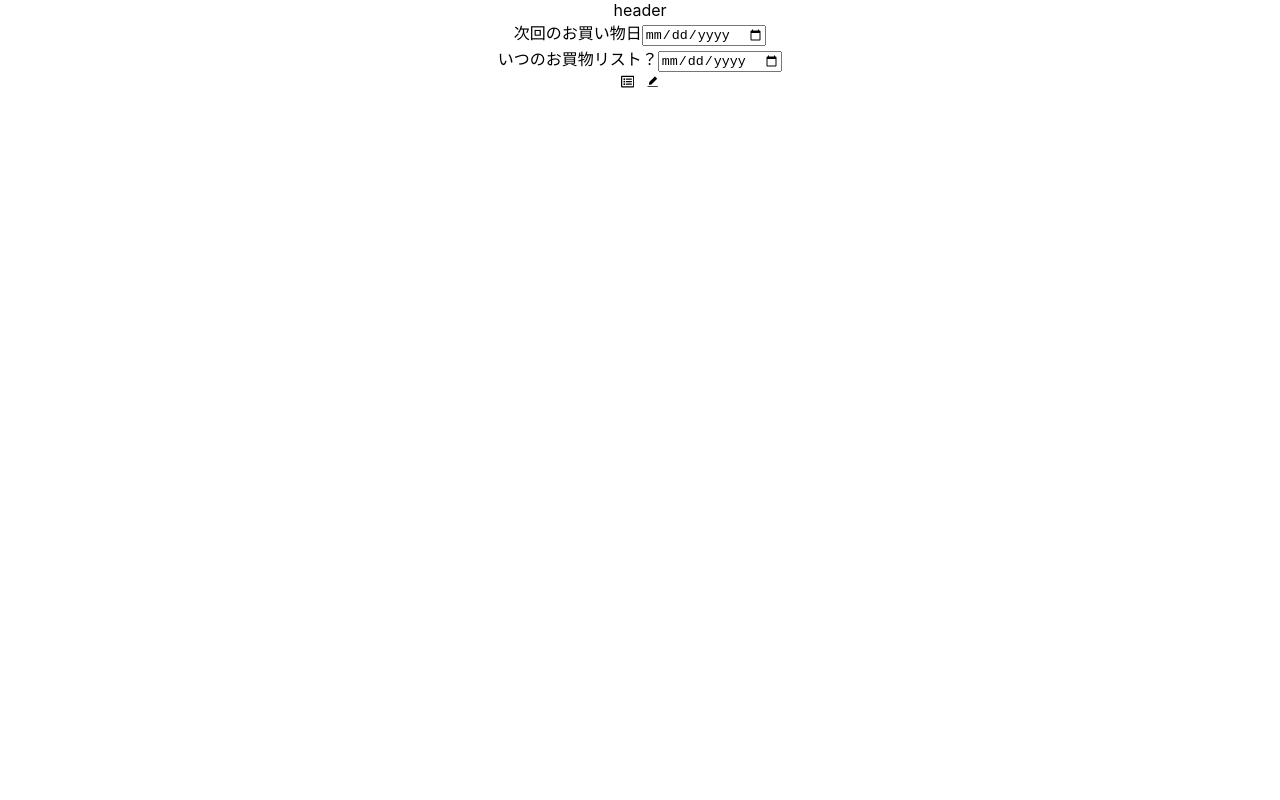
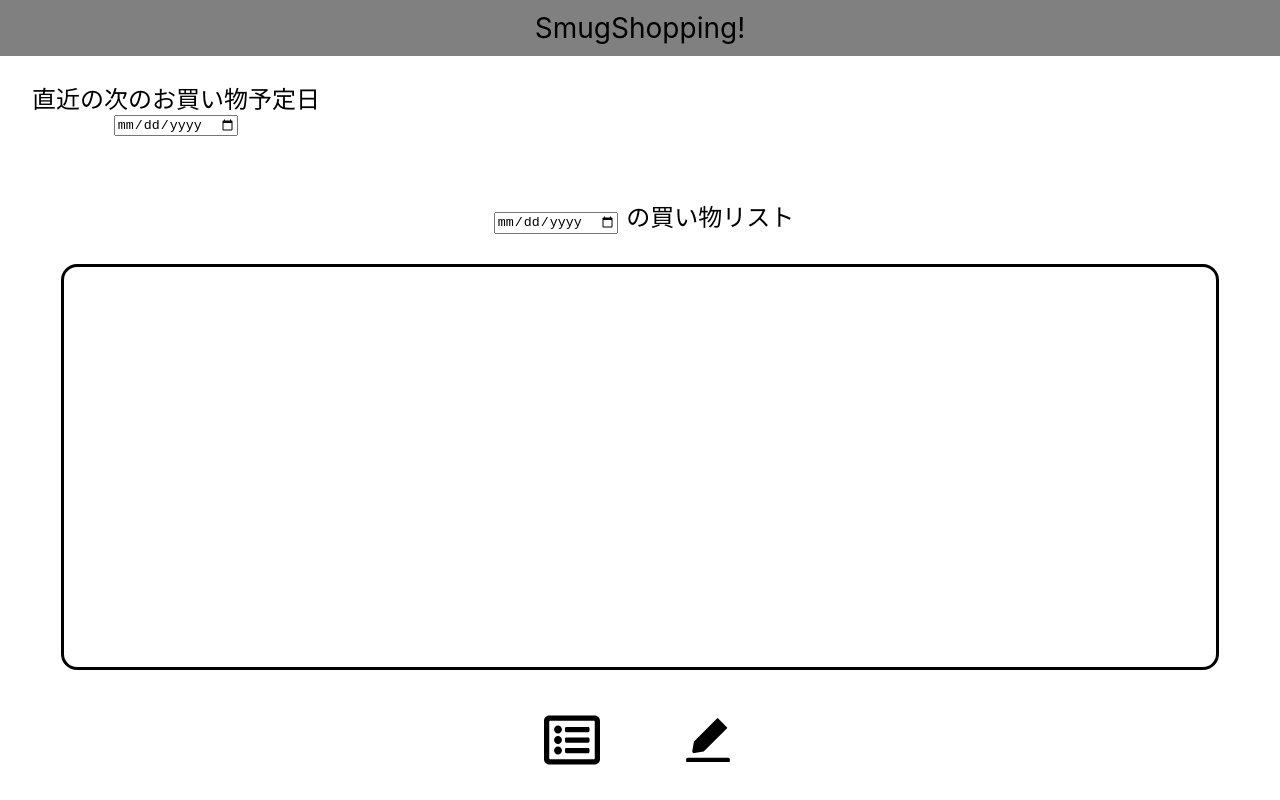
Before and after one commit to yoshinori-matsubara/bit-cruiser-green-field, a React (Create React App) app in the folder frontend/: page / in a window 1280 px wide. Built offline with nearby package versions, Linux system fonts and the light colour scheme.

Commit message:
CSSと編集画面制作途中

```diff
--- /dev/null
+++ b/frontend/src/Modal.jsx
@@ -0,0 +1,87 @@
+import React, { useState } from "react";
+import addBtn from "./components/styles/add.svg";
+export function Modal() {
+  // model関連
+  const [modalVisible, setModalVisible] = useState(false);
+
+  const openModal = () => {
+    setModalVisible(true);
+  };
+
+  const closeModal = () => {
+    setModalVisible(false);
+  };
+
+  const stopPropagation = (e) => {
+    e.stopPropagation();
+  };
+  //   登録処理
+  const [itemName, setItemName] = useState("");
+  const [itemStock, setItemStock] = useState(0);
+  const [consumptionDay, setConsumptionDay] = useState(0);
+  const [notificationStock, setNotificationStock] = useState(0);
+
+  const getItemName = (e) => setItemName(e.currentTarget.value);
+  const getItemStock = (e) => setItemStock(e.currentTarget.value);
+  const getConsumptionDay = (e) => setConsumptionDay(e.currentTarget.value);
+  const getNotificationStock = (e) =>
+    setNotificationStock(e.currentTarget.value);
+
+  const registerItem = () => {
+    const registrationDay = new Date();
+    const method = "POST";
+    const body = {
+      itemName,
+      itemStock,
+      consumptionDay,
+      notificationStock,
+      registrationDay,
+    };
+    const headers = {
+      "Content-Type": "application/json",
+    };
+    fetch("http://localhost:8080/api", {
+      method,
+      headers,
+      body: JSON.stringify(body),
+    })
+      .then((res) => {
+        if (res.status === 200)
+          console.log(`${JSON.stringify(body)}が登録できました！`);
+      })
+      .catch((res) => console.error(`${body}が登録できませんでした！`));
+  };
+
+  return (
+    <div>
+      <img
+        src={addBtn}
+        onClick={openModal}
+        alt="addBtn"
+        className="itemAddBtn"
+      ></img>
+
+      {modalVisible && (
+        <div id="modalArea" className="modalArea" onClick={closeModal}>
+          {/* Modal Content */}
+          <div className="addItemFrom" onClick={stopPropagation}>
+            <h2>消耗品の在庫登録</h2>
+            <label>品名</label>
+            <input type="text" onBlur={getItemName}></input>
+            <br></br>
+            <label>在庫量</label>
+            <input type="number" onBlur={getItemStock}></input>
+            <br></br>
+            <label>何日で１個使うか？</label>
+            <input type="number" onBlur={getConsumptionDay}></input>
+            <br></br>
+            <label>下回りたくない</label>
+            <input type="number" onBlur={getNotificationStock}></input>
+            <br></br>
+            <button onClick={(registerItem, closeModal)}>登録</button>
+          </div>
+        </div>
+      )}
+    </div>
+  );
+}
--- a/frontend/src/components/App.jsx
+++ b/frontend/src/components/App.jsx
@@ -4,6 +4,7 @@ import { List } from "./List";
 import Register from "./Register";
 import Footer from "./Footer";
 import "./styles/App.css";
+import "./styles/modal.css";
 
 export function App() {
   const [state, setState] = useState("list");
--- a/frontend/src/components/Footer.jsx
+++ b/frontend/src/components/Footer.jsx
@@ -1,21 +1,27 @@
 //npm install react-iconsを実施すると使用できる
 import { FaRegListAlt } from "react-icons/fa";
 import { AiFillEdit } from "react-icons/ai";
-import "./styles/Footer.css";
+// import "./styles/Footer.css";
 
 export default function Footer(props) {
   const { setState } = props;
   const changeMode = (e) => {
-    setState(e.currentTarget.value);
+    setState(e.currentTarget.id);
   };
   return (
     <footer>
-      <button className="footer__button" onClick={changeMode} value="list">
-        <FaRegListAlt />
-      </button>
-      <button className="footer__button" onClick={changeMode} value="regist">
-        <AiFillEdit />
-      </button>
+      <div className="footerBrock">
+        <FaRegListAlt
+          className="footer__button"
+          onClick={changeMode}
+          id="list"
+        />
+        <AiFillEdit
+          className="footer__button"
+          onClick={changeMode}
+          id="regist"
+        />
+      </div>
     </footer>
   );
 }
--- a/frontend/src/components/Header.jsx
+++ b/frontend/src/components/Header.jsx
@@ -1,3 +1,3 @@
 export default function Header() {
-  return <div>header</div>;
+  return <div className="headerBrock">SmugShopping!</div>;
 }
--- a/frontend/src/components/List.jsx
+++ b/frontend/src/components/List.jsx
@@ -5,6 +5,9 @@ export function List() {
   const [buyingDay, setBuyingDay] = useState("");
   const [nextBuyingDay, setNextBuyingDay] = useState("");
 
+  useEffect(() => {
+    console.log(list);
+  }, [list]);
   // ステート更新関数
   const getNextBuyingDay = (e) => {
     const inputDate = e.currentTarget.value;
@@ -30,9 +33,12 @@ export function List() {
         const newArray = res.map((obj) => {
           // 暫定でこの形
           return (
-            <li key={obj.id}>
-              {obj.itemName} : {obj.quantity}個
-            </li>
+            <div className="dataBrock">
+              <li key={obj.id} className="dataLi">
+                {obj.itemName}
+              </li>
+              <span className="dataSpan">{obj.quantity}個</span>
+            </div>
           );
         });
         setList(newArray);
@@ -46,15 +52,26 @@ export function List() {
   }, [buyingDay, nextBuyingDay]);
 
   return (
-    <div>
-      <label>次回のお買い物日</label>
-      <input type="date" onChange={getNextBuyingDay}></input>
+    <div className="listBrock">
+      <div className="nextBuyBrock">
+        <label>直近の次のお買い物予定日</label>
+        <input type="date" onChange={getNextBuyingDay}></input>
+      </div>
+
+      <div className="choiceBuyBrock">
+        <label>
+          <input
+            type="date"
+            onChange={getBuyingDay}
+            style={{ marginLeft: "1vh", marginRight: "1vh" }}
+          ></input>
+          の買い物リスト
+        </label>
+      </div>
       <br></br>
-
-      <label>いつのお買物リスト？</label>
-      <input type="date" onChange={getBuyingDay}></input>
-      <br></br>
-      {list}
+      <div className="listParentBrock">
+        <div className="listDateBrock">{list}</div>
+      </div>
     </div>
   );
 }
--- a/frontend/src/components/styles/App.css
+++ b/frontend/src/components/styles/App.css
@@ -1,38 +1,193 @@
-.App {
+body {
+  overflow: hidden;
+  font-size: 3vh;
+}
+.headerBrock {
+  width: 100%;
+  height: 7vh;
+  display: flex;
+  flex-direction: row;
+  align-content: center;
+  flex-wrap: nowrap;
+  justify-content: center;
+  align-items: center;
+  background-color: gray;
+  position: fixed;
+  top: 0;
+  font-size: 3.5vh;
+}
+.footerBrock {
+  display: flex;
+  flex-direction: row;
+  flex-wrap: nowrap;
+  align-content: center;
+  justify-content: center;
+  align-items: flex-end;
+  /* position: fixed; */
+  /* text-align: center; */
+  height: 100%;
+  bottom: 1vh;
+  position: fixed;
+  width: 100%;
+  z-index: -3;
+}
+.footer__button {
+  height: 7vh;
+  width: 7vh;
+  margin: 5vh;
+  cursor: pointer;
+}
+#list,
+#regist {
+  margin-top: 0;
+  margin-bottom: 3vh;
+}
+
+.nextBrock {
+  display: flex;
+  flex-direction: column;
+  flex-wrap: nowrap;
+  align-content: center;
+  align-items: center;
+  justify-content: center;
+  position: fixed;
+  width: 100%;
+  height: 100%;
+  top: -35vh;
+  left: -12vh;
+}
+.listBrock {
+  display: flex;
+  flex-direction: column;
+  flex-wrap: nowrap;
+  align-content: center;
+  justify-content: center;
+  align-items: center;
+  position: fixed;
+  height: 80%;
+  width: 100%;
+}
+.nextBuyBrock {
+  display: flex;
+  flex-direction: column;
+  flex-wrap: nowrap;
+  align-content: center;
+  justify-content: center;
+  align-items: center;
+  position: fixed;
+  top: 10vh;
+  left: 4vh;
+}
+.choiceBuyBrock {
+  display: flex;
+  flex-direction: column;
+  align-content: center;
+  justify-content: center;
+  align-items: center;
+  flex-wrap: nowrap;
+  position: fixed;
+  width: 100%;
+  height: 100%;
+  top: -23vh;
+  z-index: -1;
+}
+.listParentBrock {
+  border: solid;
+  height: 50%;
+  width: 90%;
+  top: 33%;
+  display: block;
+  overflow: scroll;
+  position: fixed;
+  border-radius: 2vh;
+}
+.listDateBrock {
+  display: flex;
+  flex-direction: column;
+  flex-wrap: nowrap;
+  align-content: center;
+  justify-content: center;
+  align-items: center;
+}
+
+.dataBrock {
+  display: flex;
+  flex-direction: row;
+  flex-wrap: nowrap;
+  align-content: center;
+  justify-content: flex-start;
+  align-items: center;
+  width: 100%;
+}
+.dataLi {
+  width: 100%;
+  white-space: nowrap;
+  text-align: left;
+  margin-left: 3vh;
+  font-size: 3vh;
+}
+.dataSpan {
+  width: 100%;
+  text-align: right;
+  margin-right: 3vh;
+  font-size: 3vh;
+}
+.registerBrock {
+  display: flex;
+  flex-direction: column;
+  flex-wrap: nowrap;
+  align-content: center;
+  justify-content: center;
+  align-items: center;
+}
+.itemAddBtn {
+  width: 7vh;
+  position: fixed;
+  bottom: 18vh;
+  left: 48%;
+  cursor: pointer;
+}
+.listEditParentBrock {
+  border: solid;
+  height: 62%;
+  width: 90%;
+  top: 12%;
+  display: block;
+  overflow: scroll;
+  position: fixed;
+  border-radius: 2vh;
+}
+.listEditBrock {
+  display: flex;
+  flex-direction: column;
+  flex-wrap: nowrap;
+  align-content: center;
+  justify-content: center;
+  align-items: center;
+  overflow: scroll;
+}
+.data {
+  font-size: 3vh;
+  width: 100%;
+  white-space: nowrap;
+  display: flex;
+  flex-direction: column;
+  align-content: center;
+  justify-content: center;
+  align-items: center;
+  border-bottom: 1px solid gray;
+  padding: 1vh;
+}
+
+.data > label,
+data > span {
+  width: 100%;
   text-align: center;
 }
-
-.App-logo {
-  height: 40vmin;
-  pointer-events: none;
-}
-
-@media (prefers-reduced-motion: no-preference) {
-  .App-logo {
-    animation: App-logo-spin infinite 20s linear;
+@media (max-width: 376px) {
+  /* 600px以下の画面サイズに対するスタイル */
+  .itemAddBtn {
+    /* スタイルのプロパティと値 */
+    left: 45%;
   }
 }
-
-.App-header {
-  background-color: #282c34;
-  min-height: 100vh;
-  display: flex;
-  flex-direction: column;
-  align-items: center;
-  justify-content: center;
-  font-size: calc(10px + 2vmin);
-  color: white;
-}
-
-.App-link {
-  color: #61dafb;
-}
-
-@keyframes App-logo-spin {
-  from {
-    transform: rotate(0deg);
-  }
-  to {
-    transform: rotate(360deg);
-  }
-}
--- a/frontend/src/components/styles/Footer.css
+++ /dev/null
@@ -1,4 +0,0 @@
-.footer__button {
-  background-color: white;
-  border: none;
-}
--- /dev/null
+++ b/frontend/src/components/styles/modal.css
@@ -0,0 +1,22 @@
+.modalArea {
+  display: flex;
+  justify-content: center;
+  align-items: center;
+  position: fixed;
+  top: 0;
+  left: 0;
+  width: 100%;
+  height: 100%;
+  background-color: rgba(0, 0, 0, 0.5);
+}
+.addItemFrom {
+  display: flex;
+  flex-direction: column;
+  width: 90%;
+  height: 82vh;
+  align-content: center;
+  justify-content: center;
+  align-items: center;
+  background-color: #ffffff;
+  border-radius: 2vh;
+}
```
Also changed, not shown: frontend/src/components/Register.jsx (+43 -50 lines), frontend/src/components/styles/add.svg (added), 1 other file (tests, documents, lock files or other folders).
